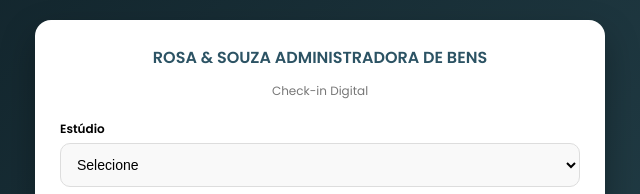
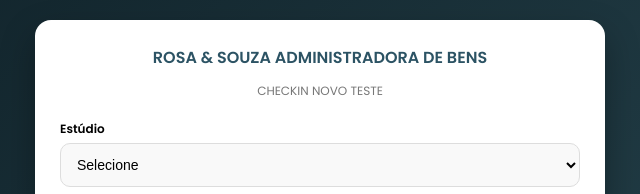
Before and after one commit to RosaeSouza/checkin-rosa-souza, a website: page public/index.html in a window 1280 px wide. Shown: the top 194 px of the page, 320-960 px from the left. Drawn offline with Linux system fonts and the light colour scheme.

Commit message:
teste visual

```diff
--- a/public/index.html
+++ b/public/index.html
@@ -73,7 +73,7 @@ button{
 
 <header>
 <h1>ROSA & SOUZA ADMINISTRADORA DE BENS</h1>
-<p>Check-in Digital</p>
+<p>CHECKIN NOVO TESTE</p>
 </header>
 
 <form id="formCadastro" enctype="multipart/form-data">
```
